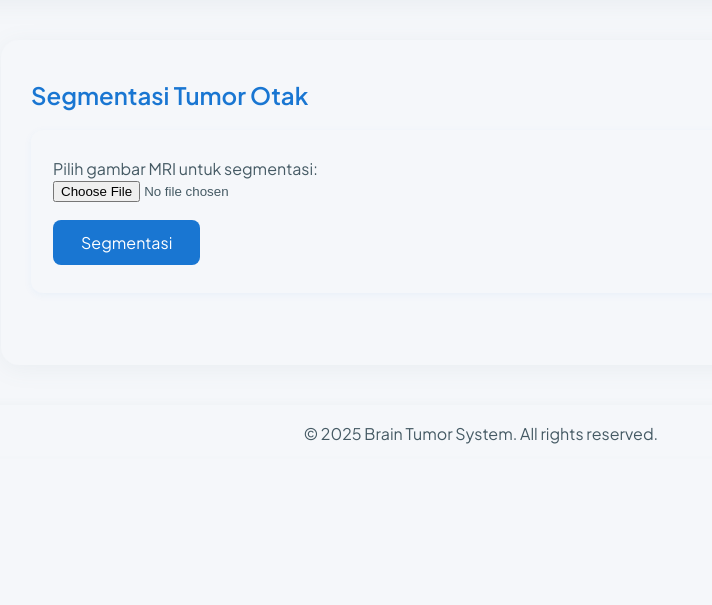
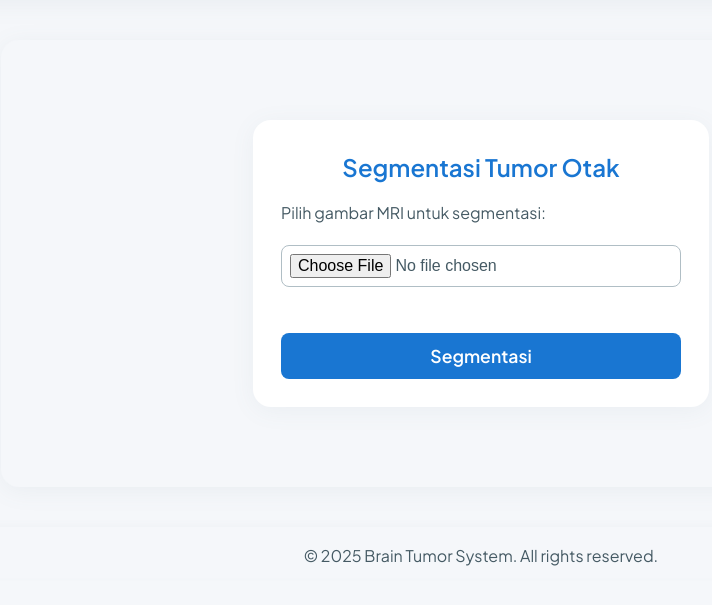
Before and after one commit to Aruperes/Brain-Tumor-Classification-, a Flask app: page /segment in a window 1280 px wide. Shown: the part 64-669 px from the top of the page, without its empty margins (159-871 px from the left). Run offline with Flask 3, Linux system fonts and the light colour scheme.

Commit message:
feat: segmentation

```diff
--- a/app.py
+++ b/app.py
@@ -1,7 +1,27 @@
-from flask import Flask, render_template, request, redirect, url_for
+from flask import Flask, render_template, request
 import os
+from ultralytics import YOLO
+import google.generativeai as genai
+import re
+from dotenv import load_dotenv
+load_dotenv()
+
+GEMINI_API_KEY = os.getenv("GEMINI_API_KEY")
+genai.configure(api_key=GEMINI_API_KEY)
+
+def get_gemini_explanation(prompt):
+    model = genai.GenerativeModel('gemini-2.0-flash')
+    response = model.generate_content(prompt)
+    return response.text
+
+def bersihkan_teks(teks):
+    teks = re.sub(r'[*_`#>\\-]', '', teks)
+    teks = re.sub(r'\s+', ' ', teks).strip()
+    return teks
 
 app = Flask(__name__)
+
+model = YOLO('model/best.pt')
 
 @app.route('/')
 def dashboard():
@@ -13,13 +33,31 @@ def classify():
     prediction = None
     explanation = None
     if request.method == 'POST':
-        # Simulasi proses prediksi dan gradcam
-        # Ganti dengan pemanggilan model & gradcam Anda
         image = request.files['image']
-        image.save(os.path.join('static', image.filename))
-        gradcam_path = f'static/{image.filename}'  # Dummy, ganti dengan hasil gradcam
-        prediction = "Glioma"  # Dummy, ganti dengan hasil prediksi model
-        explanation = "Penjelasan GradCAM oleh LLM."  # Dummy, ganti dengan hasil LLM
+        image_path = os.path.join('static', image.filename)
+        image.save(image_path)
+        model_choice = request.form['model_choice']
+
+        # Preprocess gambar sesuai kebutuhan model
+        # Misal: img_array = preprocess_image(image_path)
+
+        # Pilih model sesuai pilihan user
+        if model_choice == 'resnet':
+            pred = resnet_model.predict(img_array)
+        elif model_choice == 'vgg':
+            pred = vgg_model.predict(img_array)
+        elif model_choice == 'densenet':
+            pred = densenet_model.predict(img_array)
+        elif model_choice == 'efficientnet':
+            pred = efficientnet_model.predict(img_array)
+        else:
+            pred = None
+
+        # Proses hasil prediksi ke label
+        prediction = proses_prediksi_ke_label(pred)
+        gradcam_path = image_path  # Ganti dengan hasil gradcam jika ada
+        explanation = "Penjelasan GradCAM oleh LLM."  # Ganti dengan hasil LLM jika ada
+
     return render_template('classify.html', gradcam_path=gradcam_path, prediction=prediction, explanation=explanation)
 
 @app.route('/segment', methods=['GET', 'POST'])
@@ -28,11 +66,19 @@ def segment():
     segmentation_info = None
     if request.method == 'POST':
         image = request.files['image']
-        image.save(os.path.join('static', image.filename))
-        segmented_path = image.filename  # Dummy, ganti dengan hasil segmentasi
-        segmentation_info = "Penjelasan segmentasi oleh model."  # Dummy
+        image_path = os.path.join('static', image.filename)
+        image.save(image_path)
+        results = model(image_path)
+        result_img_path = f'static/hasil_{image.filename}'
+        results[0].save(filename=result_img_path)
+        segmented_path = f'hasil_{image.filename}'
+        prompt = (
+            "Jelaskan hasil segmentasi tumor otak pada gambar MRI ini secara singkat, jelas, dan langsung ke inti. "
+        )
+        segmentation_info = get_gemini_explanation(prompt)
+        segmentation_info = bersihkan_teks(segmentation_info)
+
     return render_template('segment.html', segmented_path=segmented_path, segmentation_info=segmentation_info)
-
 
 if __name__ == '__main__':
     app.run(debug=True)
--- a/static/style.css
+++ b/static/style.css
@@ -130,6 +130,17 @@ footer {
   font-size: 1rem;
   margin-top: 40px;
   box-shadow: 0 -2px 8px rgba(96, 125, 139, 0.04);
+}
+
+.result-img {
+  width: 240px;
+  height: 240px;
+  object-fit: contain;
+  border-radius: 12px;
+  background: #fff;
+  box-shadow: 0 2px 12px rgba(96, 125, 139, 0.08);
+  display: block;
+  margin: 0 auto 18px auto;
 }
 
 @media (max-width: 700px) {
@@ -460,3 +471,53 @@ footer {
     height: auto;
   }
 }
+
+/* Tambahkan di style.css */
+.classify-container {
+  max-width: 400px;
+  margin: 40px auto;
+  background: #fff;
+  border-radius: 18px;
+  box-shadow: 0 4px 24px rgba(96, 125, 139, 0.07);
+  padding: 32px 28px 28px 28px;
+  display: flex;
+  flex-direction: column;
+  align-items: center;
+}
+
+.classify-form {
+  width: 100%;
+  display: flex;
+  flex-direction: column;
+  gap: 18px;
+}
+
+.classify-form label {
+  font-weight: 500;
+  margin-bottom: 4px;
+}
+
+.classify-form input[type="file"],
+.classify-form select {
+  padding: 8px;
+  border-radius: 8px;
+  border: 1px solid #b0bec5;
+  font-size: 1rem;
+}
+
+.classify-form button {
+  background: #1976d2;
+  color: #fff;
+  border: none;
+  border-radius: 8px;
+  padding: 12px 0;
+  font-size: 1.1rem;
+  font-weight: 600;
+  cursor: pointer;
+  margin-top: 10px;
+  transition: background 0.2s;
+}
+
+.classify-form button:hover {
+  background: #1565c0;
+}
--- a/templates/segment.html
+++ b/templates/segment.html
@@ -1,11 +1,11 @@
 {% extends "base.html" %} {% block title %}Segmentasi Tumor Otak{% endblock %}
 {% block content %}
-<h2>Segmentasi Tumor Otak</h2>
-<div class="form-section">
-  <form method="post" enctype="multipart/form-data">
-    <label>Pilih gambar MRI untuk segmentasi:</label><br />
-    <input type="file" name="image" accept="image/*" required /><br />
-    <input type="submit" value="Segmentasi" />
+<div class="classify-container">
+  <h2>Segmentasi Tumor Otak</h2>
+  <form method="post" enctype="multipart/form-data" class="classify-form">
+    <label for="image">Pilih gambar MRI untuk segmentasi:</label>
+    <input type="file" name="image" id="image" accept="image/*" required />
+    <button type="submit">Segmentasi</button>
   </form>
 </div>
 {% if segmented_path %}
@@ -18,7 +18,7 @@
   />
   {% if segmentation_info %}
   <h5>Keterangan Segmentasi:</h5>
-  <p>{{ segmentation_info }}</p>
+  <p style="white-space: pre-line">{{ segmentation_info }}</p>
   {% endif %}
 </div>
 {% endif %} {% endblock %}
```
Also changed, not shown: templates/classify.html (+15 -6 lines), static/brain-1751287653613-4888.jpg (deleted), static/glioma.jpg (deleted), static/pituitary.jpg (deleted), 2 other files.
